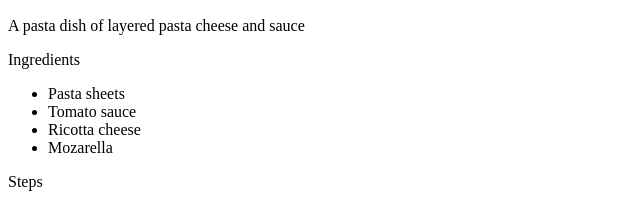
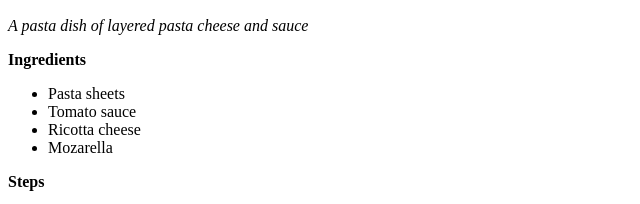
Before and after one commit to cfinn6294/odin-recipes, a plain HTML site: page recipes/lasagna.html in a window 1280 px wide. Shown: the part 355-559 px from the top of the page, 0-640 px from the left. Drawn offline with Linux system fonts and the light colour scheme.

Commit message:
Format text in Lasagna

```diff
--- a/recipes/lasagna.html
+++ b/recipes/lasagna.html
@@ -9,8 +9,8 @@
 <body>
     <h1>Lasagna</h1>
     <img src="../images/lasagna.jpeg" alt="Lasagna">
-    <p>A pasta dish of layered pasta cheese and sauce</p>
-    <p>Ingredients
+    <p><em>A pasta dish of layered pasta cheese and sauce</em></p>
+    <p><strong>Ingredients</strong>
         <ul>
             <li>Pasta sheets</li>
             <li>Tomato sauce</li>
@@ -18,7 +18,7 @@
             <li>Mozarella</li>
         </ul>
     </p>
-    <p>Steps
+    <p><strong>Steps</strong>
         <ol>
             <li>Lay a cooked pasta sheet in baking dish</li>
             <li>Spread mozarella and ricotta on top of sheet</li>
```
